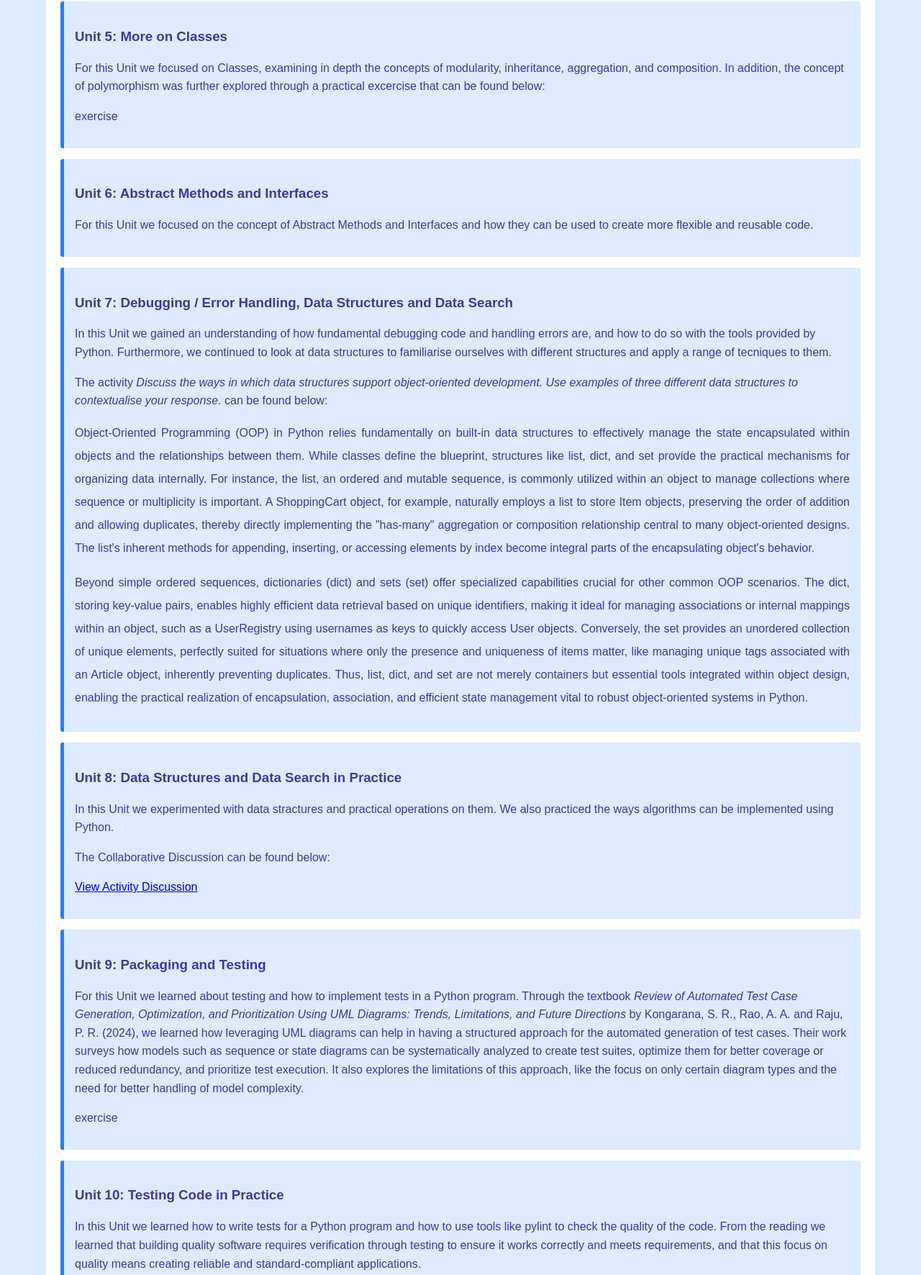
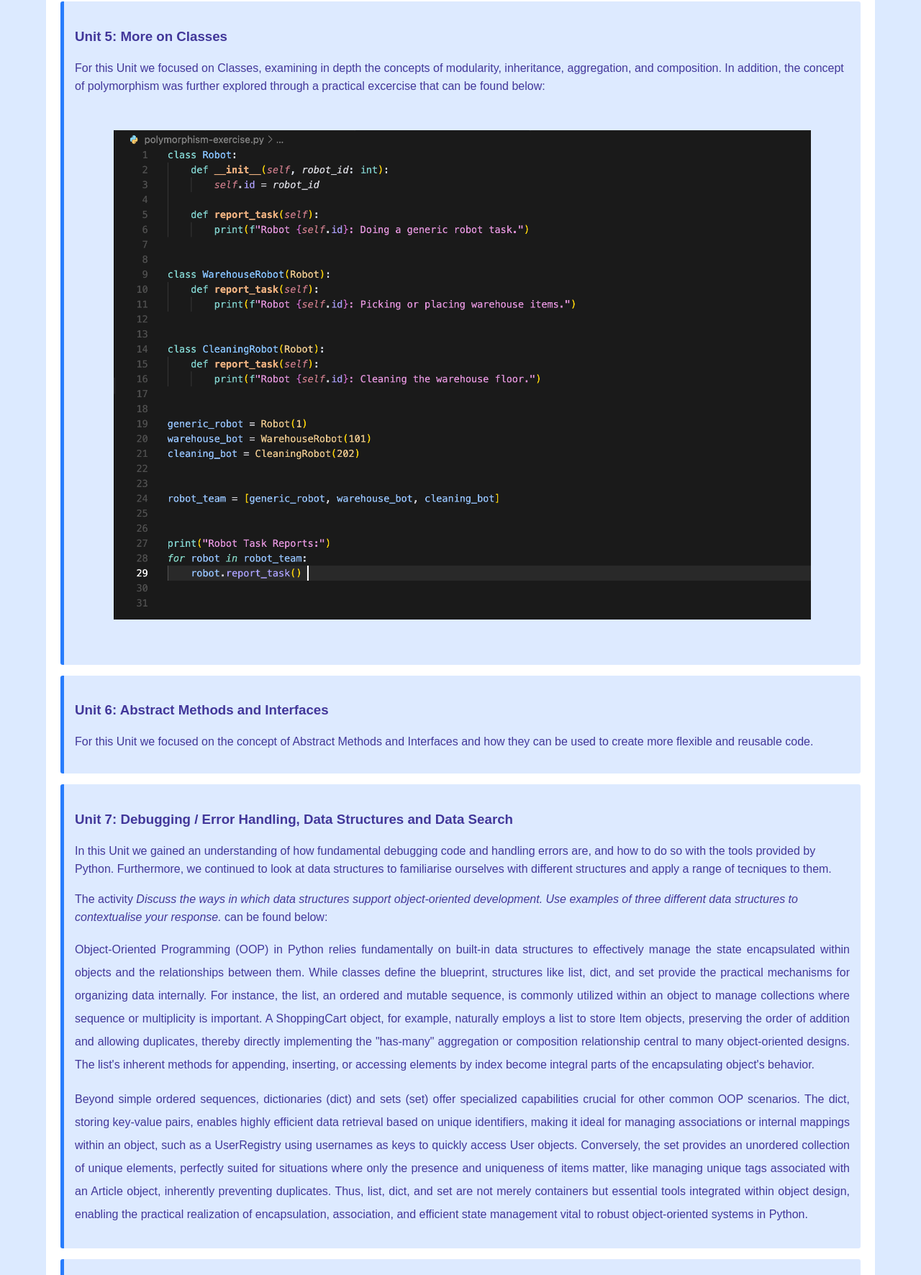
Before and after one commit to ariannapoverini/e-portfolio, a plain HTML site: page index.html in a window 1280 px wide. Shown: the part 3472-5244 px from the top of the page at 72% size. Drawn offline with Linux system fonts and the light colour scheme.

Commit message:
final commit for assignment

```diff
--- a/index.html
+++ b/index.html
@@ -72,7 +72,7 @@
             <article>
                 <h3>Unit 5: More on Classes</h3>
                 <p>For this Unit we focused on Classes, examining in depth the concepts of modularity, inheritance, aggregation, and composition. In addition, the concept of polymorphism was further explored through a practical excercise that can be found below:</p>
-                <p> exercise </p>
+                <img src="assets/polymorphism-exercise.png" alt="polymorphism-exercise" class="article-image">
             </article>
             <article>
                 <h3>Unit 6: Abstract Methods and Interfaces</h3>
@@ -95,7 +95,8 @@
             <article>
                 <h3>Unit 9: Packaging and Testing</h3>
                 <p>For this Unit we learned about testing and how to implement tests in a Python program. Through the textbook <i>Review of Automated Test Case Generation, Optimization, and Prioritization Using UML Diagrams: Trends, Limitations, and Future Directions</i> by Kongarana, S. R., Rao, A. A. and Raju, P. R. (2024), we learned how leveraging UML diagrams can help in having a structured approach for the automated generation of test cases. Their work surveys how models such as sequence or state diagrams can be systematically analyzed to create test suites, optimize them for better coverage or reduced redundancy, and prioritize test execution. It also explores the limitations of this approach, like the focus on only certain diagram types and the need for better handling of model complexity.</p>
-                <p> exercise</p>
+                <p> The exercise on Cyclomatic Complexity can be found below:</p>
+                <img src="assets/cyclomatic-complexity-exercise.png" alt="cyclomatic-complexity-exercise" class="article-image">
             </article>
             <article>
                 <h3>Unit 10: Testing Code in Practice</h3>
@@ -118,7 +119,5 @@
     <footer>
         <p>&copy; 2025 Arianna Poverini</p>
     </footer>
-
-    <script src="script.js"></script>
 </body>
 </html>
```
Also changed, not shown: assets/cyclomatic-complexity-exercise.png (added), assets/polymorphism-exercise.png (added), script.js (deleted).
